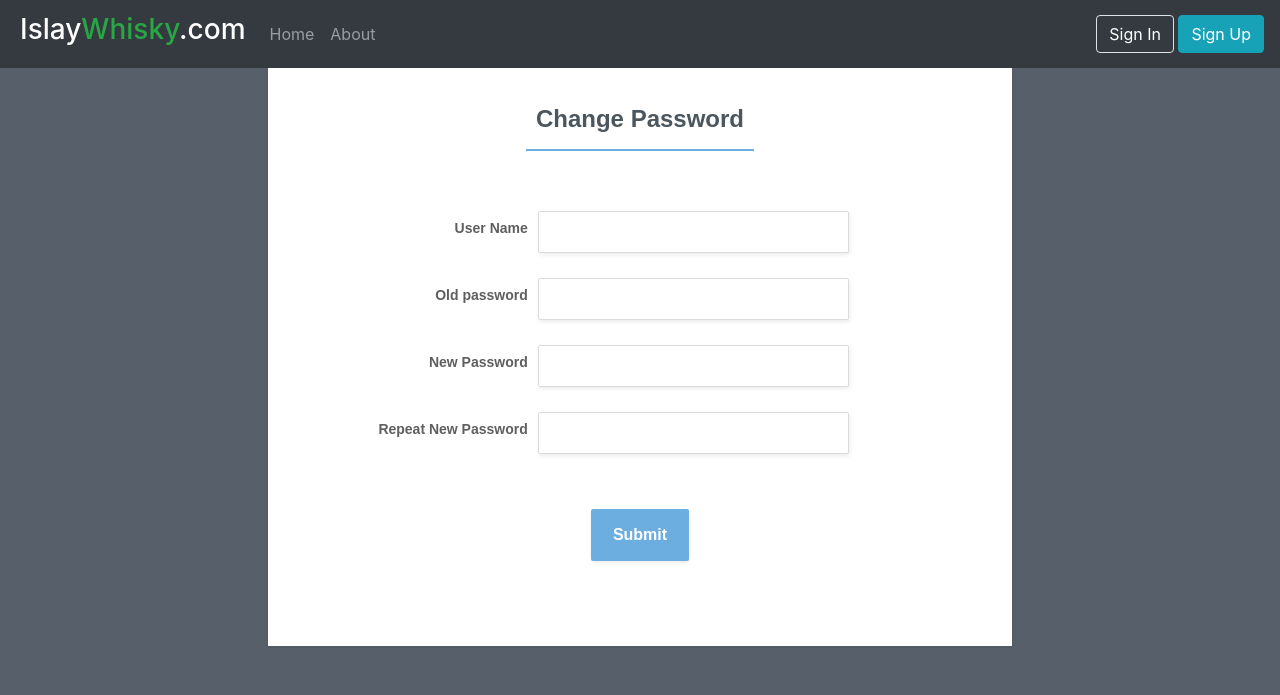
After one commit to greg-gla/whisky, a Django app: page /change_password/ in a window 1280 px wide. The commit adds this page. Shown: the top 695 px of the page. Run offline with Django 3.2, Linux system fonts and the light colour scheme; some libraries are stand-ins or nearby versions.

```diff
--- a/pages/views.py
+++ b/pages/views.py
@@ -1,3 +1,5 @@
+from django.contrib import auth
+from django.contrib.auth.models import User
 from django.shortcuts import render
 from django.views.generic import View, ListView
 from django.shortcuts import get_object_or_404
@@ -7,7 +9,7 @@ import time
 from random import random
 from tkinter import *
 
-from django.contrib.auth import login
+from django.contrib.auth import login, authenticate
 from django.contrib.auth.hashers import make_password, check_password
 from django.http import HttpResponseRedirect, HttpResponse
 from django.shortcuts import render, redirect
@@ -21,43 +23,45 @@ from pages.forms import RegisterForm
 
 
 class IndexView(View):
-	def get(self, request, **kwargs):
-		context = {}
-		context['distilleries'] = Distillery.objects.all()
+    def get(self, request, **kwargs):
+        context = {}
+        context['distilleries'] = Distillery.objects.all()
 
-		return render(request, 'pages/index.html', context)
+        return render(request, 'pages/index.html', context)
+
 
 class ReviewView(View):
-	def get(self, request, **kwargs):
-		context = {}
-		instance = get_object_or_404(Whisky, pk=kwargs.get('pk'))
+    def get(self, request, **kwargs):
+        context = {}
+        instance = get_object_or_404(Whisky, pk=kwargs.get('pk'))
 
-		context['whisky'] = instance
-		context['ratings'] = Rating.objects.filter(whisky_id=instance.pk)
+        context['whisky'] = instance
+        context['ratings'] = Rating.objects.filter(whisky_id=instance.pk)
 
-		return render(request, 'pages/review.html', context)
+        return render(request, 'pages/review.html', context)
+
 
 class WhiskyList(ListView):
-	template_name = 'templates/whisky_list.html'
-	paginate_by = 10
+    template_name = 'templates/whisky_list.html'
+    paginate_by = 10
 
-	def get_queryset(self, *args, **kwargs):
-		instance = 	get_object_or_404(Distillery, pk=self.kwargs.get('pk'))
+    def get_queryset(self, *args, **kwargs):
+        instance = get_object_or_404(Distillery, pk=self.kwargs.get('pk'))
 
-		return Whisky.objects.filter(distillery=instance.pk)
+        return Whisky.objects.filter(distillery=instance.pk)
 
-	def get_context_data(self, *args, **kwargs):
-		context = super().get_context_data(**kwargs)
-		instance = get_object_or_404(Distillery, pk=self.kwargs.get('pk'))
+    def get_context_data(self, *args, **kwargs):
+        context = super().get_context_data(**kwargs)
+        instance = get_object_or_404(Distillery, pk=self.kwargs.get('pk'))
 
-		context['distillery'] = instance
+        context['distillery'] = instance
 
-		return context
+        return context
 
 
 class ChoosingDistillery(View):
-	def get(self, request, **kwargs):
-		return render(request,'pages/ChoosingDistillery.html')
+    def get(self, request, **kwargs):
+        return render(request, 'pages/ChoosingDistillery.html')
 
 
 def about(request):
@@ -84,30 +88,68 @@ def regist(request):
             if same_email_user:
                 tkinter.messagebox.showinfo('Hint', 'The email address has been registered!')
                 return render(request, 'pages/registration.html')
-            password1 = make_password(password1)
+            # password1 = make_password(password1)
+            if not User.objects.filter(username=name).exists():
+                User.objects.create_user(username=name, password=password1)
             new_user = models.User()
             new_user.nickname = name
             new_user.email = email
             new_user.password = password1
             new_user.save()
-            return HttpResponseRedirect('login/')
+            return HttpResponseRedirect('/login/')
+
+
+def change_password(request):
+    if request.method == 'GET':
+        return render(request, 'pages/changepassword.html')
+    if request.method == 'POST':
+        username = request.POST.get('user_name')
+        old_password = request.POST.get('old_password')
+        password1 = request.POST.get('new_password')
+        password2 = request.POST.get('re_new_password')
+        user = auth.authenticate(username=username, password=old_password)
+        if user is not None and user.is_active:
+            if password1 == password2:
+                user.set_password(password1)
+                user.save()
+                return HttpResponseRedirect('/login/')
+            else:
+                tkinter.messagebox.showinfo('Hint', 'The two passwords are inconsistent!')
+                return render(request, 'pages/changepassword.html')
 
 
 def user_login(request):
     if request.method == 'GET':
         return render(request, 'pages/login.html')
 
+    # if request.method == 'POST':
+    #     username = request.POST.get('username')
+    #     password = request.POST.get('password')
+    #     if models.User.objects.filter(nickname=username).exists():
+    #         user = models.User.objects.get(nickname=username)
+    #         if check_password(password, user.password):
+    #             auth.login(request, user)
+    #             return HttpResponseRedirect('/')
+    #         else:
+    #             tkinter.messagebox.showinfo('Hint', 'Incorrect password')
+    #             return render(request, 'pages/login.html')
+    #     else:
+    #         tkinter.messagebox.showinfo('Hint', 'The email address does not exist')
+    #         return render(request, 'pages/login.html')
     if request.method == 'POST':
-        email = request.POST.get('email')
+        username = request.POST.get('username')
         password = request.POST.get('password')
-        if models.User.objects.filter(email=email).exists():
-            user = models.User.objects.get(email=email)
-            if check_password(password, user.password):
-                login(request, user)
-                return HttpResponseRedirect('/')
-            else:
-                tkinter.messagebox.showinfo('Hint', 'Incorrect password')
-                return render(request, 'pages/login.html')
+        user = auth.authenticate(username=username, password=password)
+        print(user)
+        if user:
+            login(request, user)
+            return HttpResponseRedirect('/')
         else:
-            tkinter.messagebox.showinfo('Hint', 'The email address does not exist')
+            tkinter.messagebox.showinfo('Hint', 'Incorrect password')
             return render(request, 'pages/login.html')
+
+
+def logout(request):
+    if request.method == 'GET':
+        auth.logout(request)
+        return HttpResponseRedirect('/login/')
--- a/static/css/Google-Style-Login.css
+++ b/static/css/Google-Style-Login.css
@@ -82,3 +82,7 @@
 .login-card .forgot-password:hover, .login-card .forgot-password:active, .login-card .forgot-password:focus {
   color: rgb(12, 97, 33);
 }
+
+.login-body {
+    background-color: rgb(87, 96, 106)
+}
--- a/templates/common/nav.html
+++ b/templates/common/nav.html
@@ -18,10 +18,10 @@
         <button class='btn btn-dark dropdown-toggle' type='button' id='submenu' data-toggle="dropdown" aria-haspopup="true" aria-expanded="false"> <i class='icon-user'></i>{{request.user.username}}</button>
               <div class='dropdown-menu dropdown-menu-right' aria-labelledby='submenu'>
                 <a class='dropdown-item' href='#'><i class='icon-pencil'></i> My Account</a>
-                <a class='dropdown-item' href='#'><i class='icon-key'></i>
+                <a class='dropdown-item' href='{% url "change_password" %}'><i class='icon-key'></i>
                 Change Password</a>
                 <div class="dropdown-divider"></div>
-                <a class='dropdown-item' href='#'><i class='icon-power'></i> Logout</a>
+                <a class='dropdown-item' href='{% url "logout" %}'><i class='icon-power'></i> Logout</a>
               </div>
         {% else %}
         <a class='btn btn-dark border' href='{% url "login" %}'>Sign In</a>
--- /dev/null
+++ b/templates/pages/changepassword.html
@@ -0,0 +1,48 @@
+{% extends 'common/base.html' %}
+{% block title %} Whisky.com - Change Password {% endblock %}
+{% block content %}
+{% include 'common/nav.html' %}
+
+<head>
+    <meta charset="utf-8">
+    <meta name="viewport" content="width=device-width, initial-scale=1.0, shrink-to-fit=no">
+    <title>Untitled</title>
+    <link rel="stylesheet" href="/static/bootstrap/css/bootstrap.min.css">
+    <link rel="stylesheet" href="/static/css/Google-Style-Login.css">
+    <link rel="stylesheet" href="/static/css/Pretty-Registration-Form.css">
+    <link rel="stylesheet" href="/static/css/styles.css">
+</head>
+<style>
+	body {
+		background: rgb(87, 96, 106);
+	}
+</style>
+<body class="register-body">
+    <div class="row register-form">
+        <div class="col-md-8 offset-md-2">
+            <form class="custom-form" action="" method="post">
+                {% csrf_token %}
+                <h1>Change Password</h1>
+                <div class="form-row form-group">
+                    <div class="col-sm-4 label-column"><label class="col-form-label" for="name-input-field">User Name </label></div>
+                    <div class="col-sm-6 input-column"><input class="form-control" type="text" name="user_name"></div>
+                </div>
+                <div class="form-row form-group">
+                    <div class="col-sm-4 label-column"><label class="col-form-label" for="name-input-field">Old password </label></div>
+                    <div class="col-sm-6 input-column"><input class="form-control" type="text" name="old_password"></div>
+                </div>
+                <div class="form-row form-group">
+                    <div class="col-sm-4 label-column"><label class="col-form-label" for="pawssword-input-field">New Password </label></div>
+                    <div class="col-sm-6 input-column"><input class="form-control" type="password" name="new_password"></div>
+                </div>
+                <div class="form-row form-group">
+                    <div class="col-sm-4 label-column"><label class="col-form-label" for="repeat-pawssword-input-field">Repeat New Password </label></div>
+                    <div class="col-sm-6 input-column"><input class="form-control" type="password" name="re_new_password"></div>
+                </div><button class="btn btn-light submit-button" button type="submit" name="submit" value="change_password" >Submit</button></form>
+        </div>
+    </div>
+    <script src="/static/js/jquery.min.js"></script>
+    <script src="/static/bootstrap/js/bootstrap.min.js"></script>
+</body>
+
+{% endblock %}
--- a/whisky/settings.py
+++ b/whisky/settings.py
@@ -40,6 +40,8 @@ INSTALLED_APPS = [
     'django.contrib.staticfiles',
     'pages',
 ]
+
+AUTHENTICATION_BACKENDS = ['django.contrib.auth.backends.AllowAllUsersModelBackend']
 
 MIDDLEWARE = [
     'django.middleware.security.SecurityMiddleware',
--- a/whisky/urls.py
+++ b/whisky/urls.py
@@ -20,21 +20,25 @@ from pages import views
 from django.conf import settings
 from django.conf.urls.static import static
 
-from pages.views import(
-	IndexView,
+from pages.views import (
+    IndexView,
     ReviewView,
     WhiskyList,
     ChoosingDistillery,
     regist,
     user_login,
+    logout,
+    change_password
 )
 
 urlpatterns = [
-    path('', IndexView.as_view(), name='home'),
-    path('login/', user_login, name='login'),
-    path('register/', regist, name='register'),
-    path('whisky_list/<int:pk>/', WhiskyList.as_view(), name='whisky_list'),
-    path('review/<int:pk>/', ReviewView.as_view(), name='Review'),
-    path('ChoosingDistillery/', ChoosingDistillery.as_view(), name='ChoosingDistillery'),
-	path('about/', views.about, name='about'),
-    path('admin/', admin.site.urls),] + static(settings.STATIC_URL, document_root=settings.STATIC_ROOT)
+                  path('', IndexView.as_view(), name='home'),
+                  path('login/', user_login, name='login'),
+                  path('register/', regist, name='register'),
+                  path('logout/', logout, name='logout'),
+                  path('change_password/', change_password, name='change_password'),
+                  path('whisky_list/<int:pk>/', WhiskyList.as_view(), name='whisky_list'),
+                  path('review/<int:pk>/', ReviewView.as_view(), name='Review'),
+                  path('ChoosingDistillery/', ChoosingDistillery.as_view(), name='ChoosingDistillery'),
+                  path('about/', views.about, name='about'),
+                  path('admin/', admin.site.urls), ] + static(settings.STATIC_URL, document_root=settings.STATIC_ROOT)
```
Also changed, not shown: templates/pages/login.html (+7 -5 lines), templates/pages/registration.html (+11 -5 lines), static/css/Pretty-Registration-Form.css (line endings or trailing spaces).
